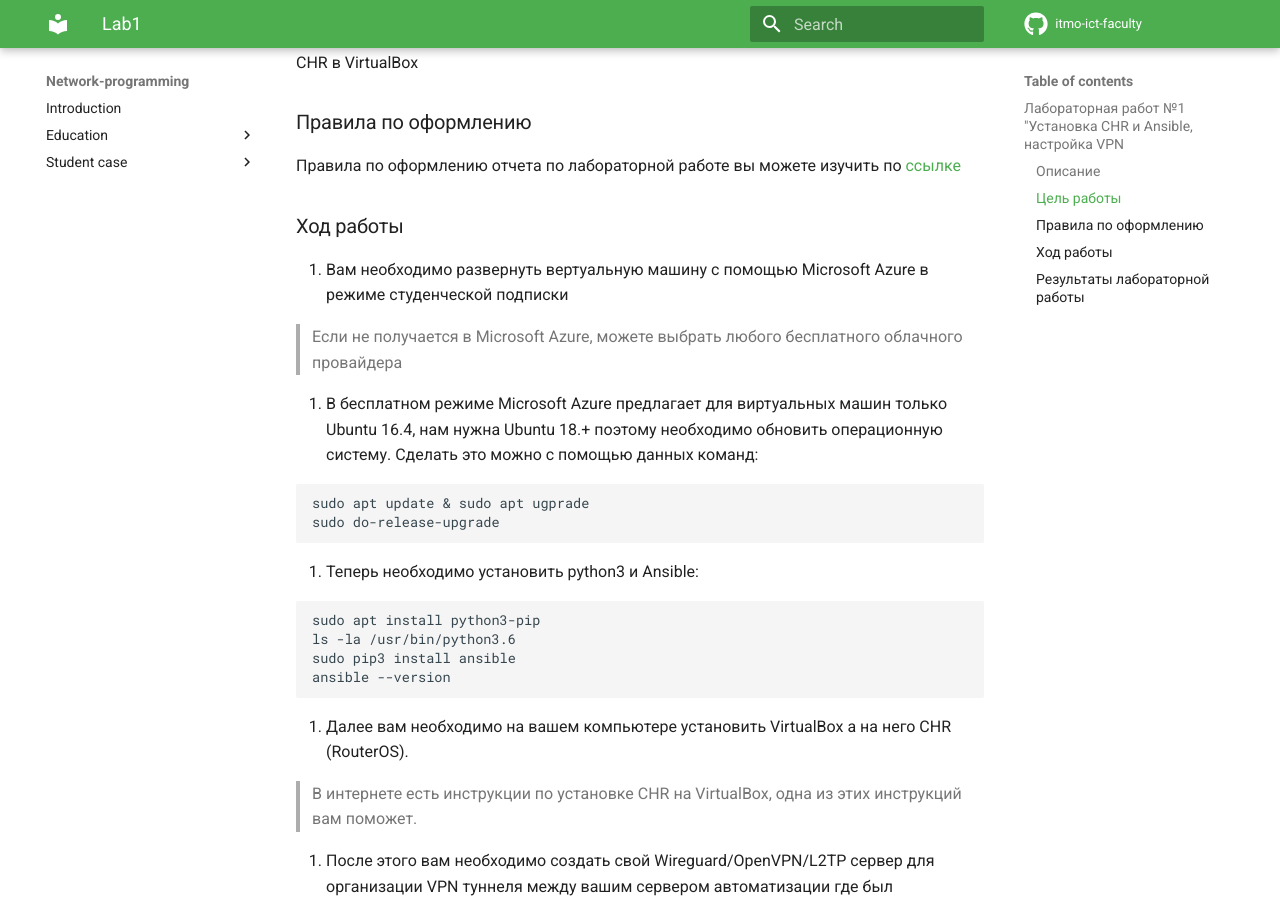
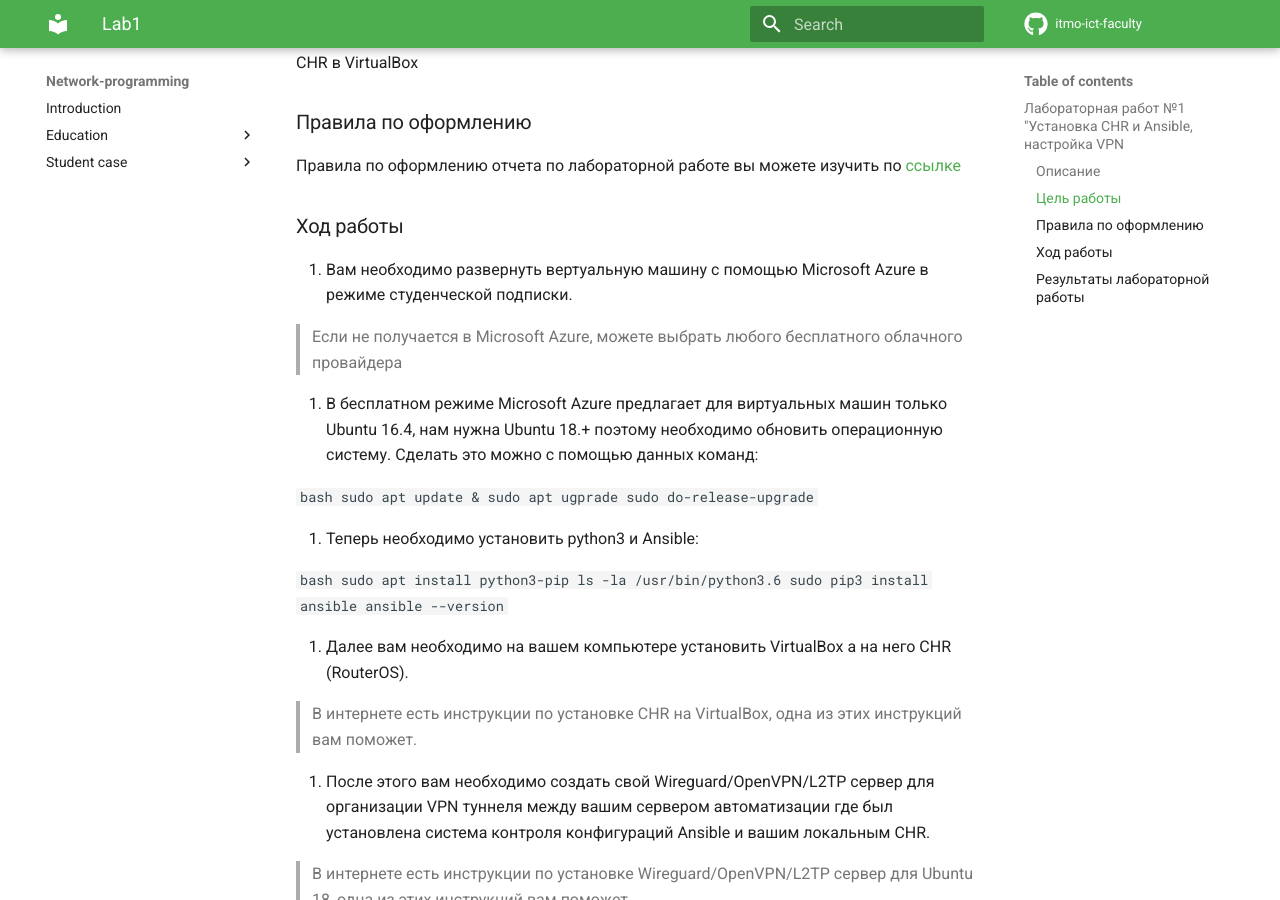
Before and after one commit to itmo-ict-faculty/network-programming, an MkDocs documentation site: the page built from docs/education/labs2022_2023/lab1/lab1.md, in a window 1280 px wide and 900 px high, scrolled down 468 px. Built offline with MkDocs 1.6.1 and Material for MkDocs 9.7.7, drawn with Linux system fonts in a browser that asks for light colours; comment, search, counter and statistics services are not loaded.

Commit message:
Update lab1.md

````diff
--- a/docs/education/labs2022_2023/lab1/lab1.md
+++ b/docs/education/labs2022_2023/lab1/lab1.md
@@ -14,25 +14,25 @@
 
 ### Ход работы
 
-1. Вам необходимо развернуть вертуальную машину с помощью Microsoft Azure в режиме студенческой подписки
+1. Вам необходимо развернуть вертуальную машину с помощью Microsoft Azure в режиме студенческой подписки.
 
    > Если не получается в Microsoft Azure, можете выбрать любого бесплатного облачного провайдера
 
 2. В бесплатном режиме Microsoft Azure предлагает для виртуальных машин только Ubuntu 16.4, нам нужна Ubuntu 18.+ поэтому необходимо обновить операционную систему. Сделать это можно с помощью данных команд:
 
-```bash
-sudo apt update & sudo apt ugprade
-sudo do-release-upgrade
-```
+   ```bash
+   sudo apt update & sudo apt ugprade
+   sudo do-release-upgrade
+   ```
 
 3. Теперь необходимо установить python3 и Ansible:
 
-```bash
-sudo apt install python3-pip
-ls -la /usr/bin/python3.6
-sudo pip3 install ansible
-ansible --version
-```
+   ```bash
+   sudo apt install python3-pip
+   ls -la /usr/bin/python3.6
+   sudo pip3 install ansible
+   ansible --version
+   ```
 
 4. Далее вам необходимо на вашем компьютере установить VirtualBox а на него CHR (RouterOS).
 
````
